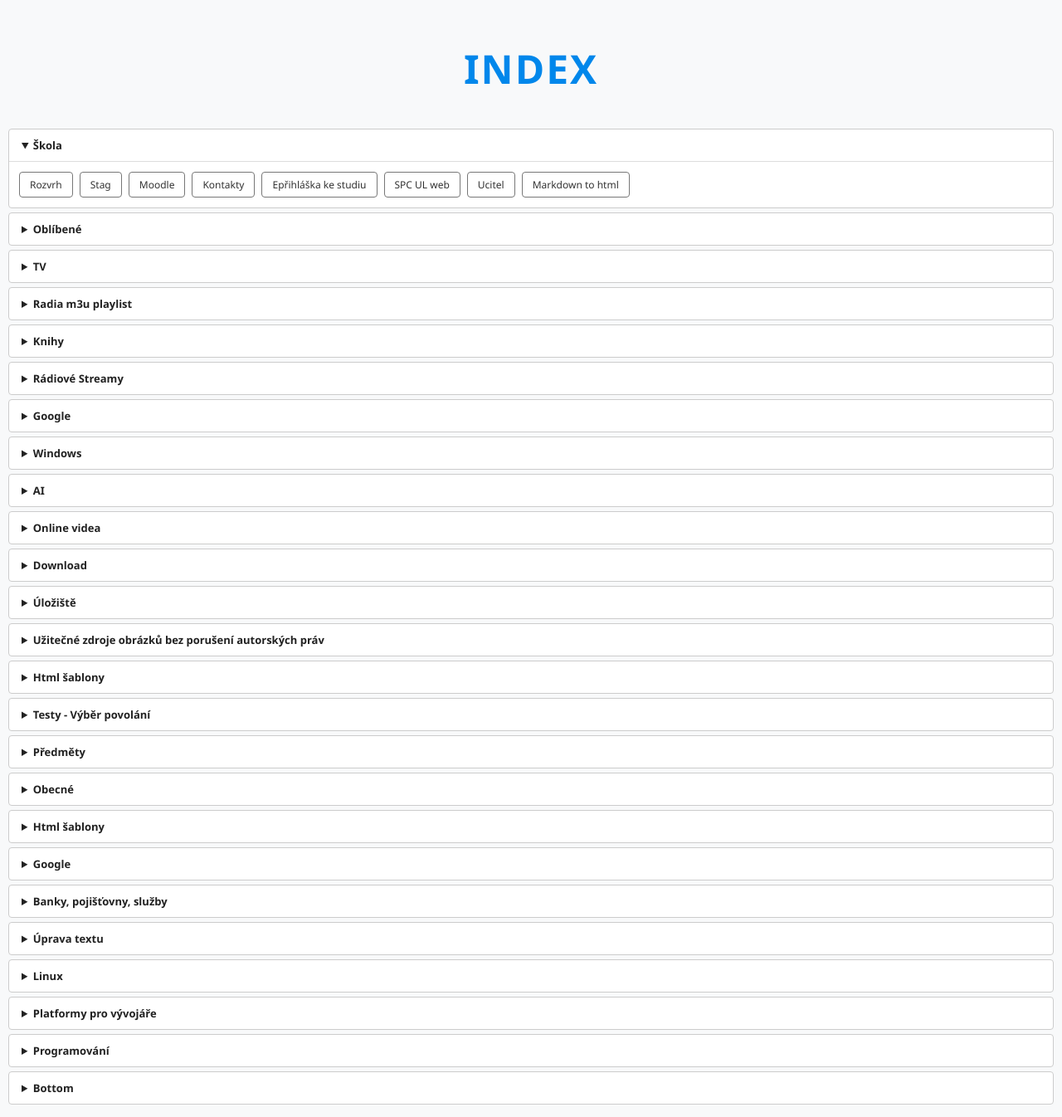
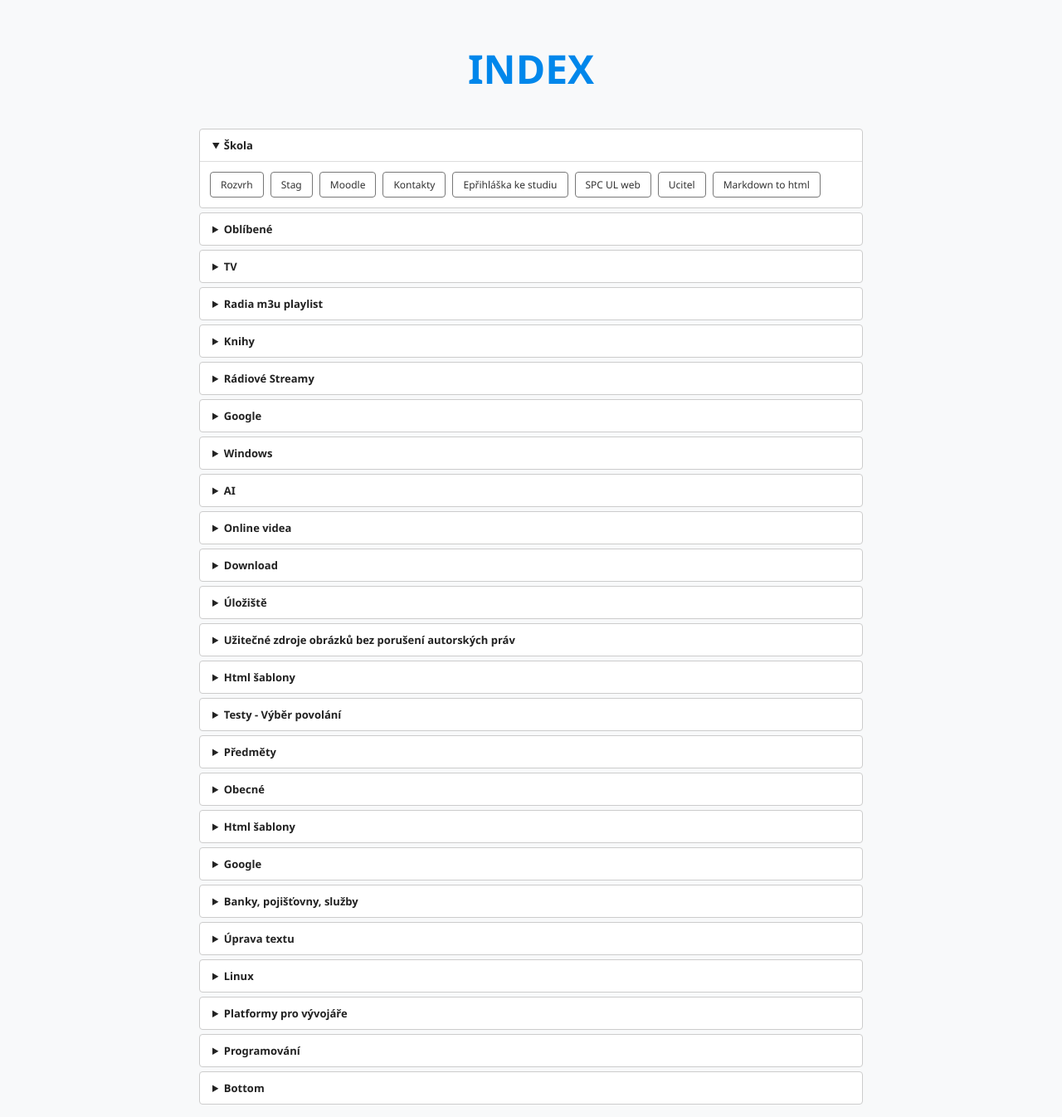
Before and after one commit to bedjan/bedjan.github.io, a Jekyll site: the page built from index.md, in a window 1280 px wide. Shown: the whole page at 83% size. Built offline with Jekyll 4.4.1, drawn with Linux system fonts in a browser that asks for light colours.

Commit message:
Update default.html

```diff
--- a/_layouts/default.html
+++ b/_layouts/default.html
@@ -7,25 +7,30 @@
     <link rel="stylesheet" href="styl.css">
 
     <style>
-        /* Pouze hlavní název stránky na střed */
+        /* 1. HLAVNÍ NÁZEV STRÁNKY (ten nahoře) */
         .page-header-title {
-            text-align: center;
+            text-align: center;      /* Pouze tento bude uprostřed */
             text-transform: uppercase;
             font-size: 3em;
             font-weight: 900;
             margin: 40px 0;
-            letter-spacing: 2px;
-            display: block; /* Zajistí, že zabere celou šířku pro centrování */
+            display: block;
         }
 
-        /* Všechny ostatní nadpisy a text v obsahu budou vlevo */
+        /* 2. OBSAH STRÁNKY (Markdown text) */
         main {
-            text-align: left;
+            text-align: left;        /* Vše v obsahu bude vlevo */
+            max-width: 800px;        /* Aby text nebyl přes celou šířku monitoru */
+            margin: 0 auto;          /* Vycentrování celého bloku obsahu */
+            padding: 0 20px;         /* Odsazení od krajů na mobilu */
         }
 
-        main h1, main h2, main h3, main h4 {
-            text-align: left;
+        /* 3. OPRAVA NADPISŮ V MARKDOWNU */
+        /* Toto zajistí, že # Torrent klienti atd. budou vlevo */
+        main h1, main h2, main h3 {
+            text-align: left !important;
             margin-top: 1.5em;
+            text-transform: none;    /* Ostatní nadpisy nebudou mít všechna písmena velká, pokud nechceš */
         }
     </style>
 
```
